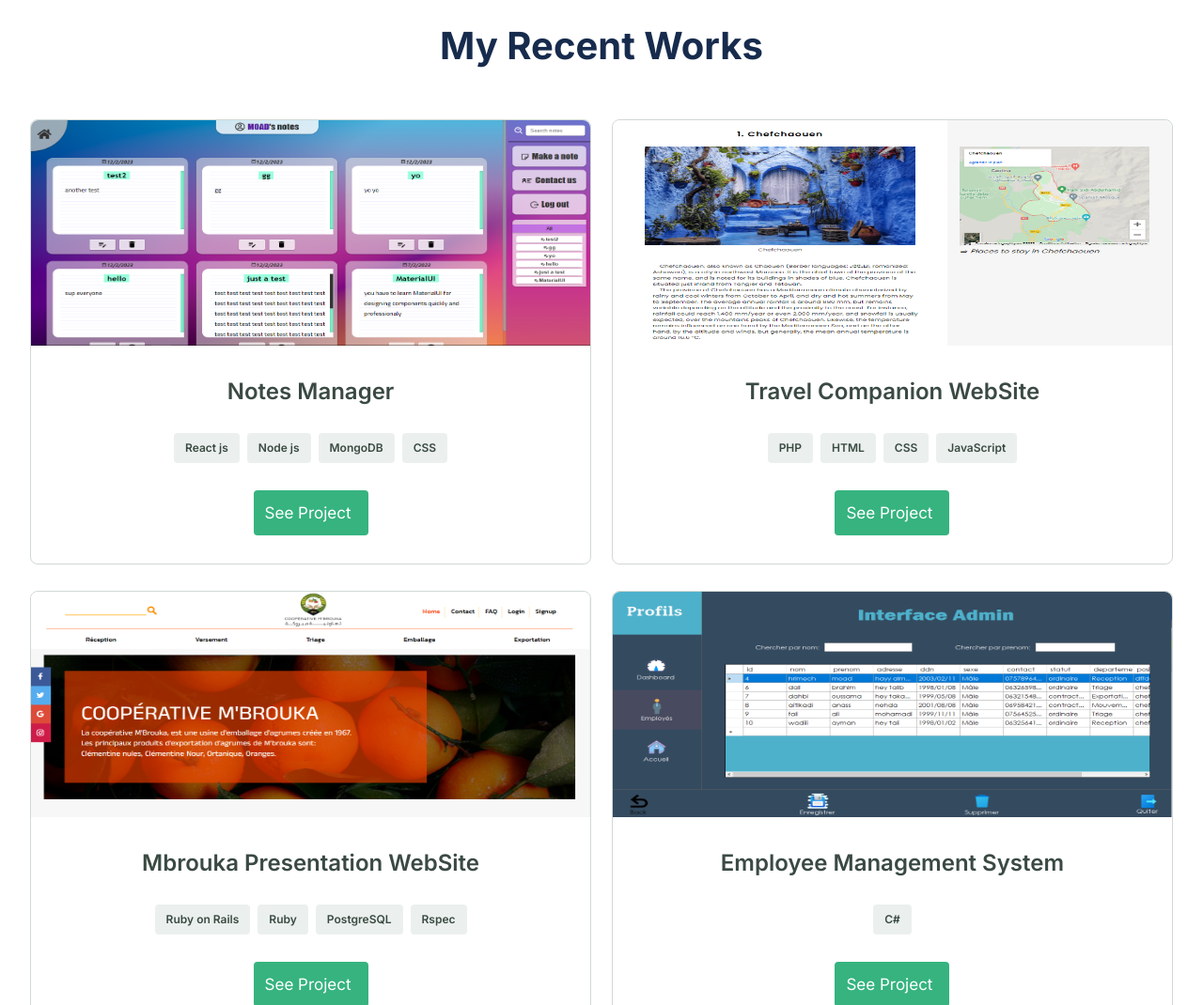
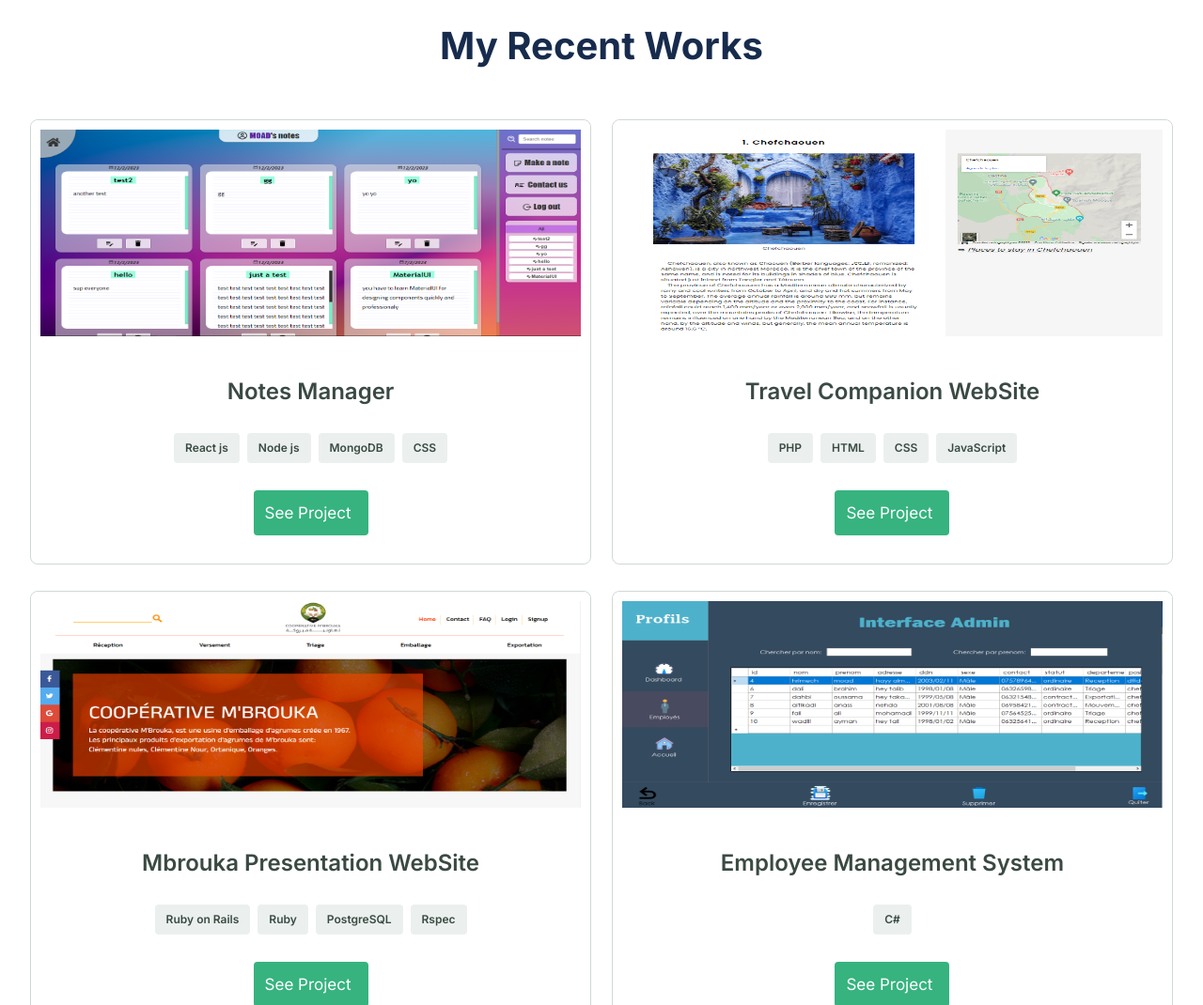
Before and after one commit to cdmoad/Portfolio, a website: page index.html in a window 1280 px wide. Shown: the part 1100-2170 px from the top of the page at 94% size. Drawn offline with Linux system fonts and the light colour scheme; a web font is replaced by a local one.

Commit message:
fix items

```diff
--- a/style.css
+++ b/style.css
@@ -808,5 +808,6 @@ textarea:focus {
 .project-image{
   border-top-left-radius: 8px;
   border-top-right-radius: 8px;
+  border:10px solid white;
 
 }
```
